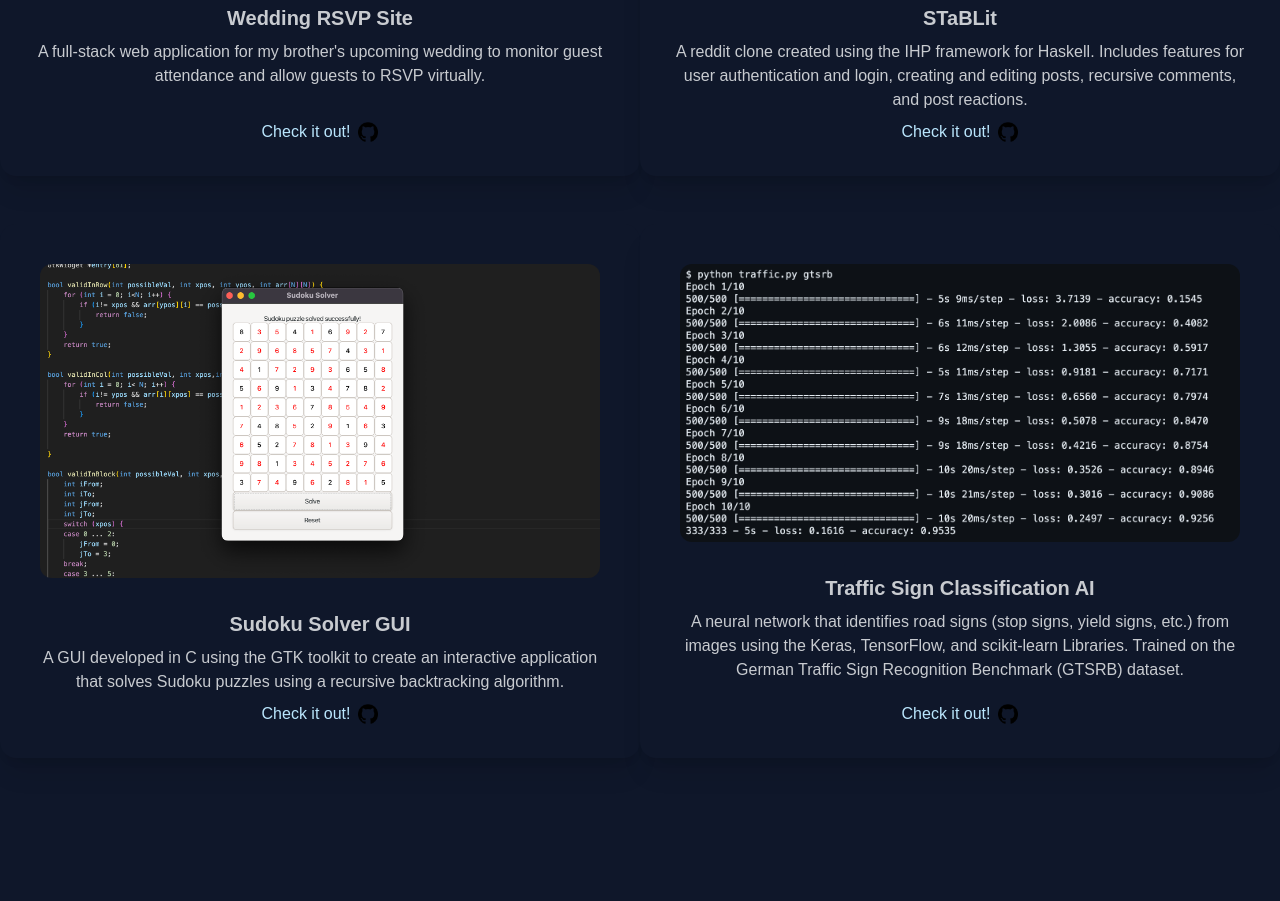
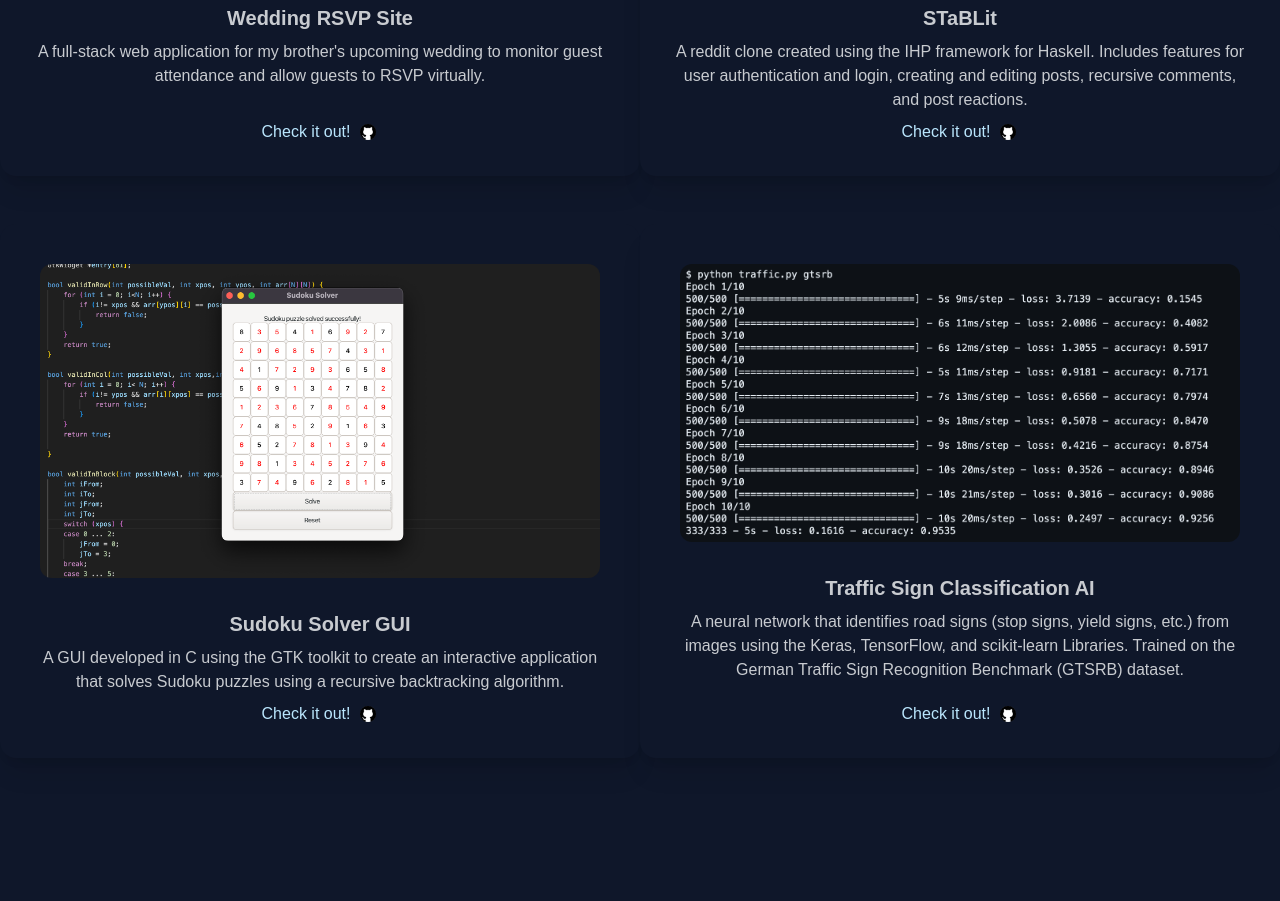
Before and after one commit to JosephMaltese/PortfolioSite, a Next.js app: page / in a window 1280 px wide. Shown: the part 1320-2221 px from the top of the page. Built offline with nearby package versions, Linux system fonts and the light colour scheme.

Commit message:
Changed github logo

```diff
--- a/app/components/Card.tsx
+++ b/app/components/Card.tsx
@@ -12,7 +12,7 @@ const Card = ({ imageName, title, description, link }: { imageName: string, titl
             <h2 className="card-title">{title}</h2>
             <p>{description}</p>
             <div className="card-actions">
-                <a className="text-sky-200 flex flex-row justify-center items-center" href={link} target="_blank" >Check it out! <img src="githubicon.png" className='size-5 ml-2'/></a>
+                <a className="text-sky-200 flex flex-row justify-center items-center" href={link} target="_blank" >Check it out! <img src="GithubSocialicon4.png" className='size-5 ml-2'/></a>
             </div>
         </div>
     </div>
```
Also changed, not shown: public/githubicon.png (deleted).
